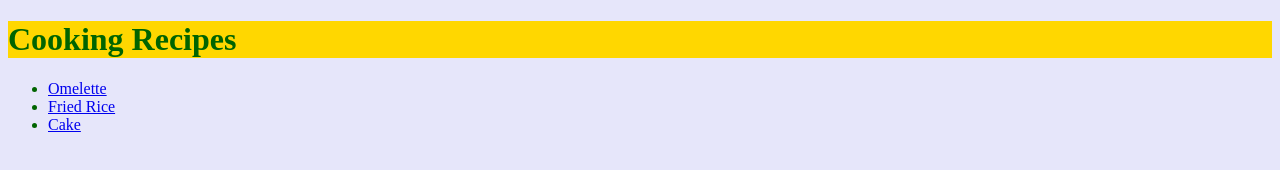
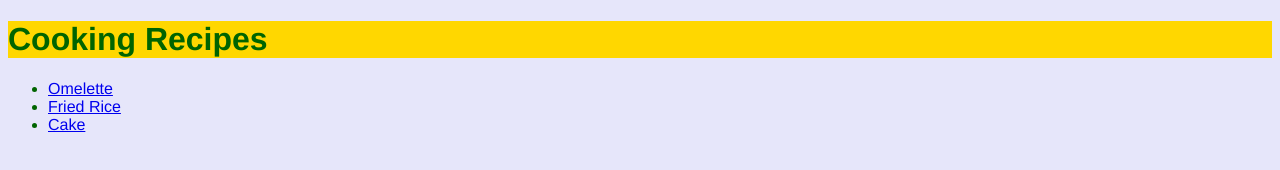
Before and after one commit to kevin-haas/odin-recipes, a plain HTML site: page index.html in a window 1280 px wide. Drawn offline with Linux system fonts and the light colour scheme.

Commit message:
added font family of Helvetica, Verdana, sans-serif

```diff
--- a/styles.css
+++ b/styles.css
@@ -1,7 +1,8 @@
 
 body{
     background-color: lavender;
-    color: darkgreen
+    color: darkgreen;
+    font-family: Helvetica, Verdana, sans-serif;
 }
 
 h1 {
```
